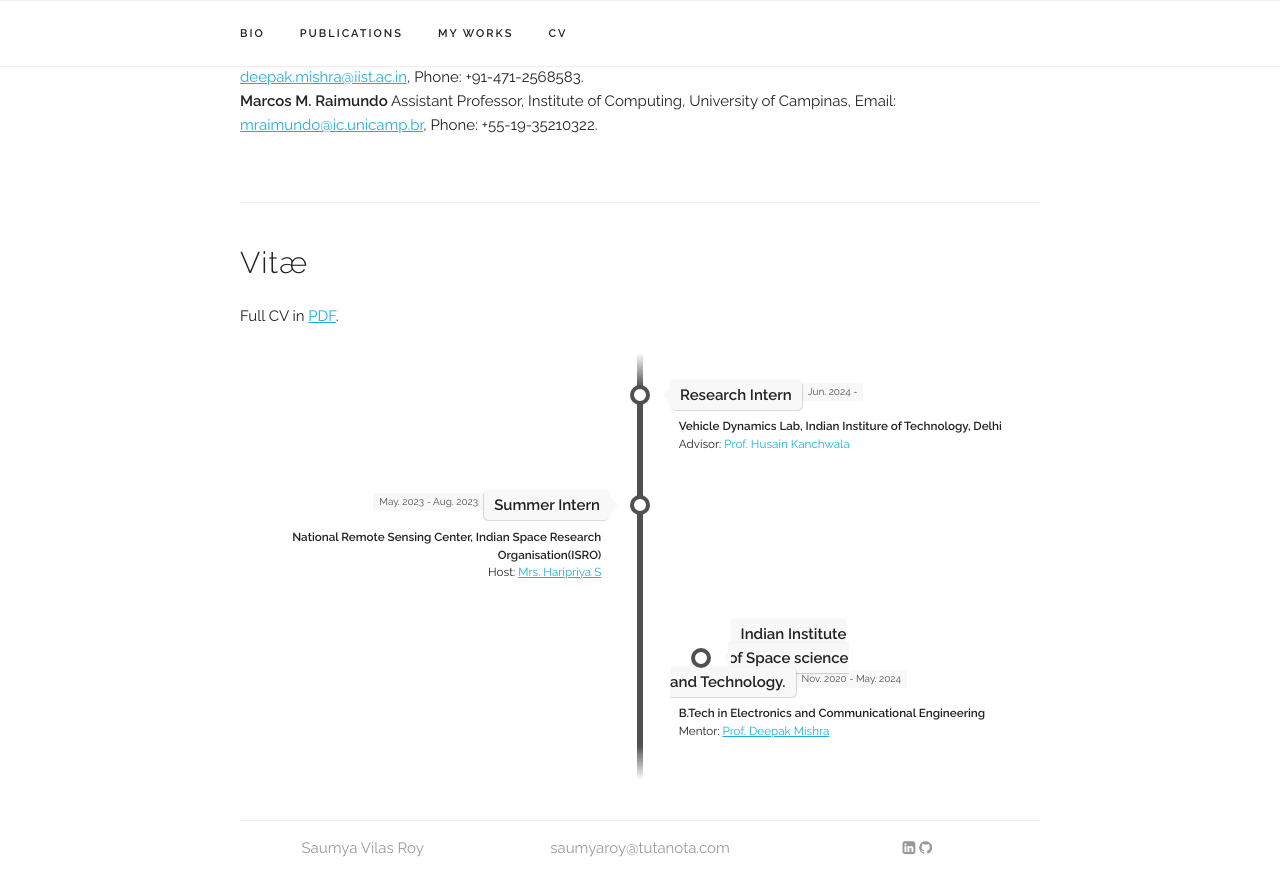
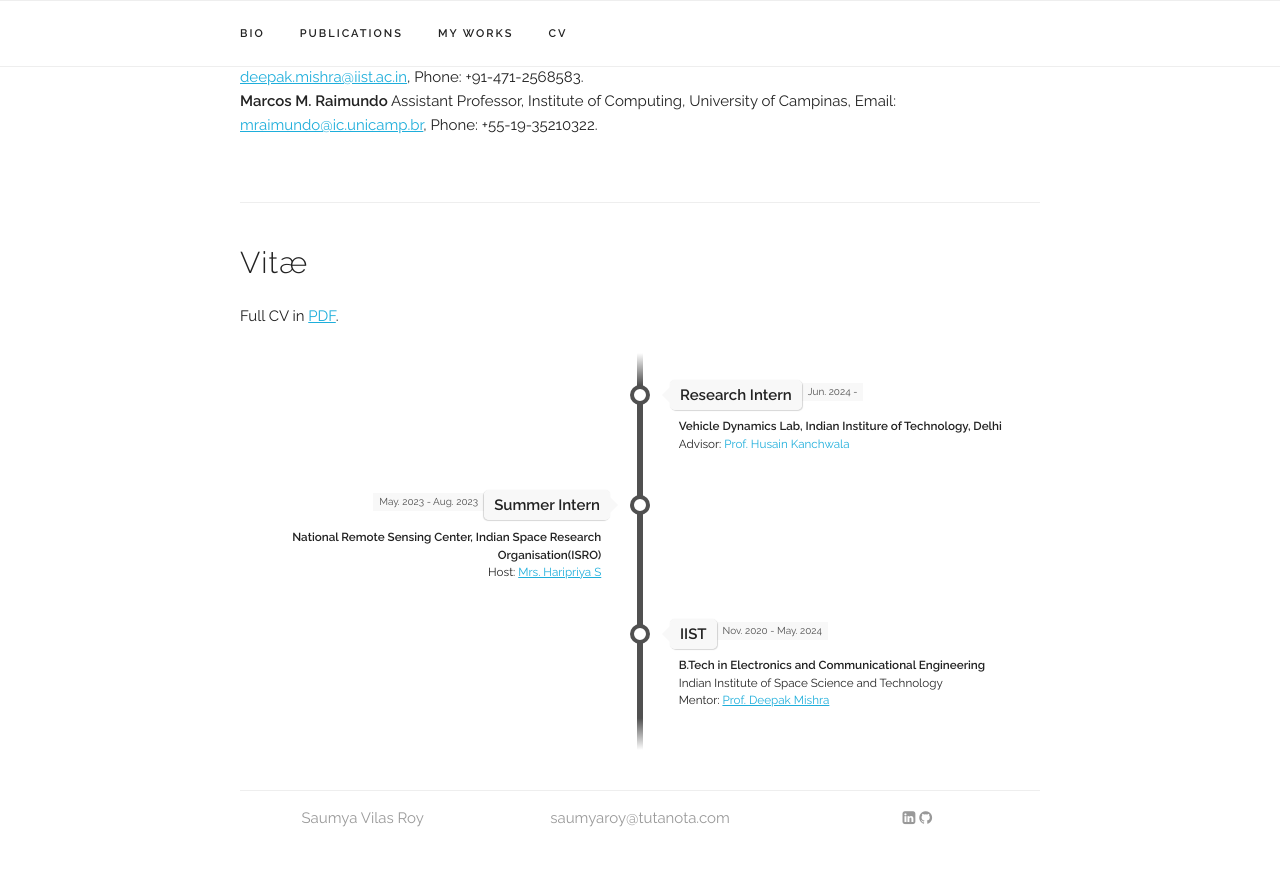
Before and after one commit to kurmananda/saumya, a Jekyll site: the page built from index.html, in a window 1280 px wide and 900 px high, scrolled down 1779 px. Shown: the top 896 px of the window. Built offline with Jekyll 4.4.1, drawn with Linux system fonts in a browser that asks for light colours; after the commit the page ends 2649 px from its top, so only the background shows below that.

Commit message:
Update experience.yaml

```diff
--- a/_data/experience.yaml
+++ b/_data/experience.yaml
@@ -12,8 +12,8 @@
   subtitle: "Host: <a href='#  style='text-decoration: none;'>Mrs. Haripriya S</a>"
   category: "work"
 
-- place: "Indian Institute <br> of Space science <br> and Technology."
+- place: "IIST"
   time: "Nov. 2020 - May. 2024"
   title: "B.Tech in Electronics and Communicational Engineering"
-  subtitle: "Mentor: <a href='#  style='text-decoration: none;'>Prof. Deepak Mishra</a> "
+  subtitle: "Indian Institute of Space Science and Technology <br>Mentor: <a href='#  style='text-decoration: none;'>Prof. Deepak Mishra</a> "
   category: "school"
```
